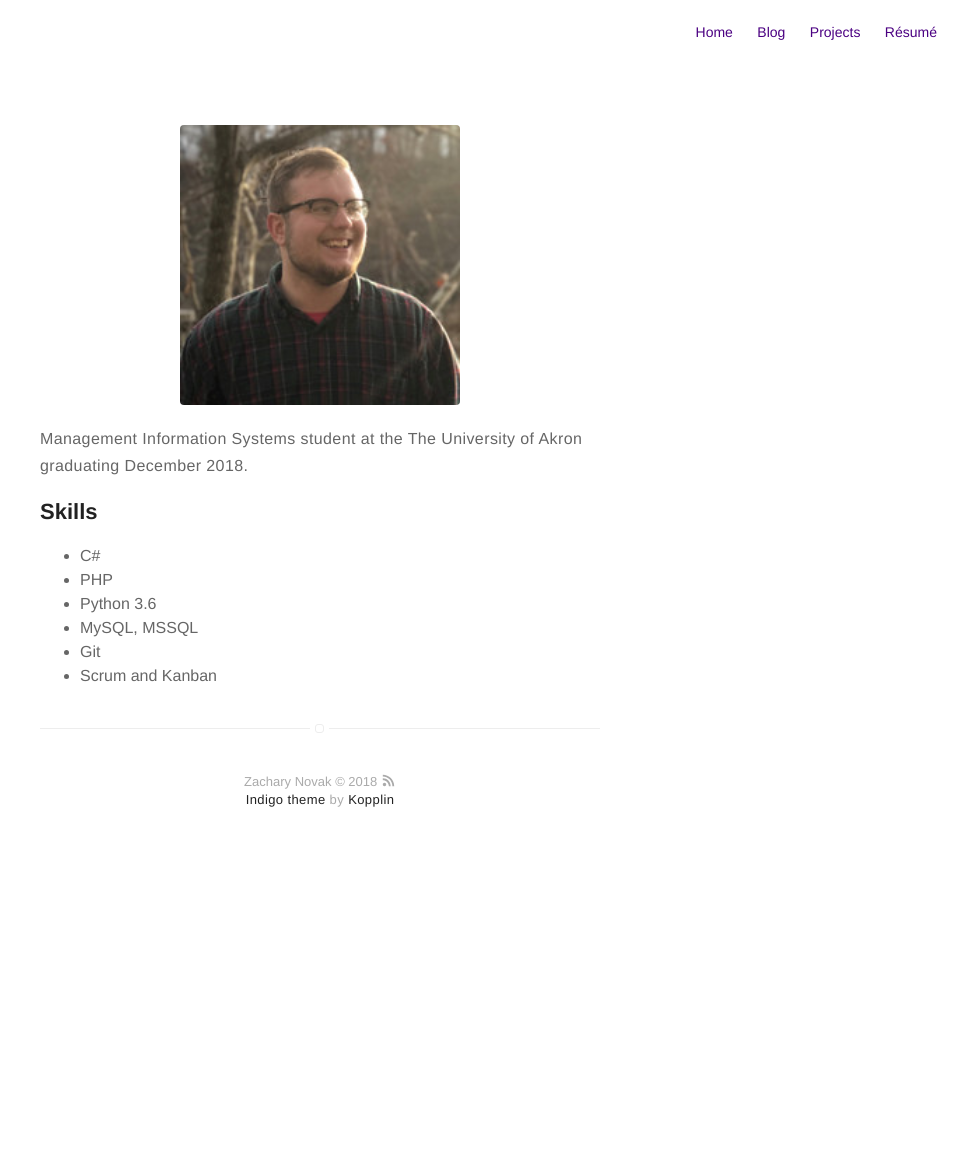
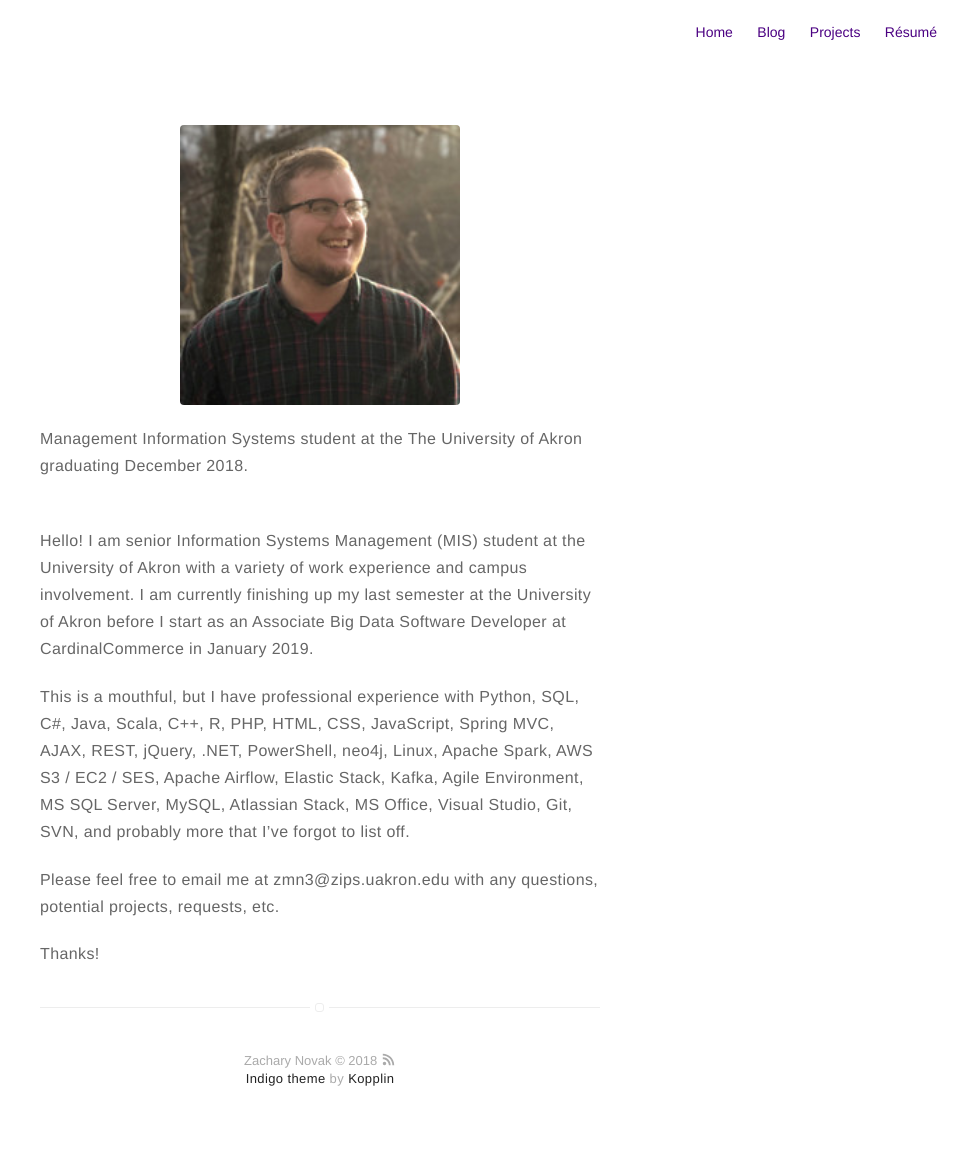
Before and after one commit to Novak478/novak478.github.io, a Jekyll site: the page built from about.md, in a window 1280 px wide. Shown: the whole page, without its empty margins (320-1280 px from the left). Built offline with Jekyll 4.4.1, drawn with Linux system fonts in a browser that asks for light colours; before the commit the page ends 900 px from its top, so only the background shows below that.

Commit message:
Update about.md

```diff
--- a/about.md
+++ b/about.md
@@ -7,13 +7,11 @@ layout: page
 <p>Management Information Systems student at the The University of Akron graduating
 December 2018. </p>
 
-<h2>Skills</h2>
+<br>
+Hello! I am senior Information Systems Management (MIS) student at the University of Akron with a variety of work experience and campus involvement. I am currently finishing up my last semester at the University of Akron before I start as an Associate Big Data Software Developer at CardinalCommerce in January 2019.
 
-<ul class="skill-list">
-	<li>C#</li>
-	<li>PHP</li>
-	<li>Python 3.6</li>
-	<li>MySQL, MSSQL</li>
-	<li>Git</li>
-	<li>Scrum and Kanban</li>
-</ul>
+This is a mouthful, but I have professional experience with Python, SQL, C#, Java, Scala, C++, R, PHP, HTML, CSS, JavaScript, Spring MVC, AJAX, REST, jQuery, .NET, PowerShell, neo4j, Linux, Apache Spark, AWS S3 / EC2 / SES, Apache Airflow, Elastic Stack, Kafka, Agile Environment, MS SQL Server, MySQL, Atlassian Stack, MS Office, Visual Studio, Git, SVN, and probably more that I've forgot to list off.
+
+Please feel free to email me at zmn3@zips.uakron.edu with any questions, potential projects, requests, etc.
+
+Thanks!
```
